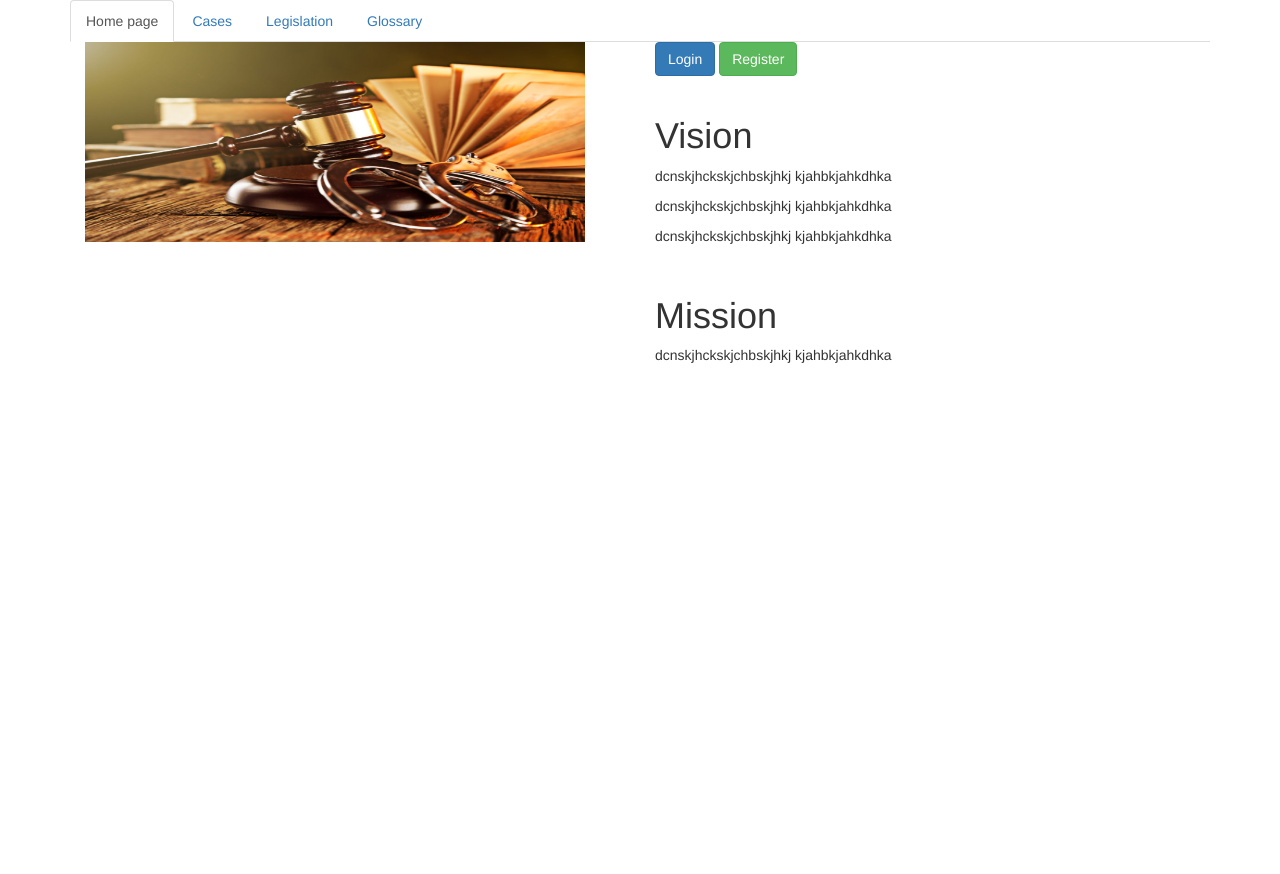
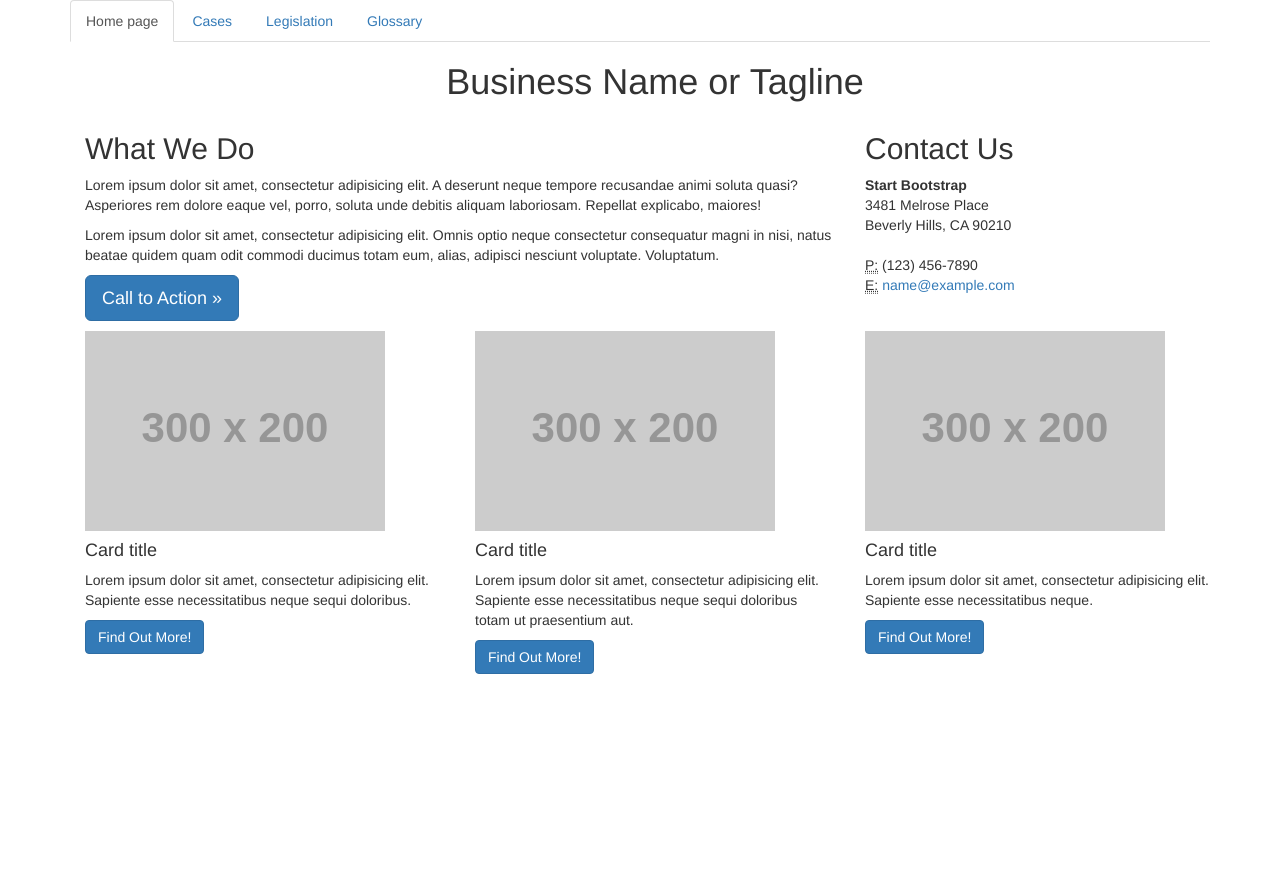
Before and after one commit to felerminoali/miniam, a PHP site: page /miriam_project/ in a window 1280 px wide. Before the commit the page ends 363 px from the top, so only its background shows below. Run offline with PHP 8.4, Linux system fonts and the light colour scheme; grey boxes labelled with a size stand in for pictures from a placeholder-image service; data that the repository does not hold is empty; some libraries are stand-ins or nearby versions.

Commit message:
23-12-2018

```diff
--- a/pages/index.php
+++ b/pages/index.php
@@ -19,30 +19,111 @@ require_once('_header.php');
         <div class="tab-content">
             <div id="home" class="tab-pane fade in active">
 
-                <div class="row">
-                    <div class="col-md-12">
-                        <div class="col-md-6">
-                            <img src="../homepage.jpg" alt="home-pic" width="500px" height="200px">
-                        </div>
-                        <div class="col-md-6">
+<!--                <div class="row">-->
+<!--                    <div class="col-md-12">-->
+<!--                        <div class="col-md-6">-->
+<!--                            <img src="../homepage.jpg" alt="home-pic" width="500px" height="200px">-->
+<!--                        </div>-->
+<!--                        <div class="col-md-6">-->
+<!---->
+<!--                            <a href="/?page=login" class="btn btn-primary">Login</a>-->
+<!--                            <a href="/?page=register" class="btn btn-success">Register</a>-->
+<!--                            </br>-->
+<!--                            </br>-->
+<!--                            <h1>Vision</h1>-->
+<!--                            <p>dcnskjhckskjchbskjhkj kjahbkjahkdhka </p>-->
+<!--                            <p>dcnskjhckskjchbskjhkj kjahbkjahkdhka </p>-->
+<!--                            <p>dcnskjhckskjchbskjhkj kjahbkjahkdhka </p>-->
+<!--                            </br>-->
+<!---->
+<!--                            <h1>Mission</h1>-->
+<!--                            <p>dcnskjhckskjchbskjhkj kjahbkjahkdhka </p>-->
+<!--                            </br>-->
+<!--                        </div>-->
+<!--                    </div>-->
+<!--                </div>-->
 
-                            <a href="/?page=login" class="btn btn-primary">Login</a>
-                            <a href="/?page=register" class="btn btn-success">Register</a>
-                            </br>
-                            </br>
-                            <h1>Vision</h1>
-                            <p>dcnskjhckskjchbskjhkj kjahbkjahkdhka </p>
-                            <p>dcnskjhckskjchbskjhkj kjahbkjahkdhka </p>
-                            <p>dcnskjhckskjchbskjhkj kjahbkjahkdhka </p>
-                            </br>
-
-                            <h1>Mission</h1>
-                            <p>dcnskjhckskjchbskjhkj kjahbkjahkdhka </p>
-                            </br>
+                <!-- Header with Background Image -->
+                <header class="business-header">
+                    <div class="container">
+                        <div class="row">
+                            <div class="col-lg-12">
+                                <h1 class="display-3 text-center text-white mt-4">Business Name or Tagline</h1>
+                            </div>
                         </div>
                     </div>
-                </div>
+                </header>
 
+                <!-- Page Content -->
+                <div class="container">
+
+                    <div class="row">
+                        <div class="col-sm-8">
+                            <h2 class="mt-4">What We Do</h2>
+                            <p>Lorem ipsum dolor sit amet, consectetur adipisicing elit. A deserunt neque tempore recusandae animi soluta quasi? Asperiores rem dolore eaque vel, porro, soluta unde debitis aliquam laboriosam. Repellat explicabo, maiores!</p>
+                            <p>Lorem ipsum dolor sit amet, consectetur adipisicing elit. Omnis optio neque consectetur consequatur magni in nisi, natus beatae quidem quam odit commodi ducimus totam eum, alias, adipisci nesciunt voluptate. Voluptatum.</p>
+                            <p>
+                                <a class="btn btn-primary btn-lg" href="#">Call to Action &raquo;</a>
+                            </p>
+                        </div>
+                        <div class="col-sm-4">
+                            <h2 class="mt-4">Contact Us</h2>
+                            <address>
+                                <strong>Start Bootstrap</strong>
+                                <br>3481 Melrose Place
+                                <br>Beverly Hills, CA 90210
+                                <br>
+                            </address>
+                            <address>
+                                <abbr title="Phone">P:</abbr>
+                                (123) 456-7890
+                                <br>
+                                <abbr title="Email">E:</abbr>
+                                <a href="mailto:#">name@example.com</a>
+                            </address>
+                        </div>
+                    </div>
+                    <!-- /.row -->
+
+                    <div class="row">
+                        <div class="col-sm-4 my-4">
+                            <div class="card">
+                                <img class="card-img-top" src="http://placehold.it/300x200" alt="">
+                                <div class="card-body">
+                                    <h4 class="card-title">Card title</h4>
+                                    <p class="card-text">Lorem ipsum dolor sit amet, consectetur adipisicing elit. Sapiente esse necessitatibus neque sequi doloribus.</p>
+                                </div>
+                                <div class="card-footer">
+                                    <a href="#" class="btn btn-primary">Find Out More!</a>
+                                </div>
+                            </div>
+                        </div>
+                        <div class="col-sm-4 my-4">
+                            <div class="card">
+                                <img class="card-img-top" src="http://placehold.it/300x200" alt="">
+                                <div class="card-body">
+                                    <h4 class="card-title">Card title</h4>
+                                    <p class="card-text">Lorem ipsum dolor sit amet, consectetur adipisicing elit. Sapiente esse necessitatibus neque sequi doloribus totam ut praesentium aut.</p>
+                                </div>
+                                <div class="card-footer">
+                                    <a href="#" class="btn btn-primary">Find Out More!</a>
+                                </div>
+                            </div>
+                        </div>
+                        <div class="col-sm-4 my-4">
+                            <div class="card">
+                                <img class="card-img-top" src="http://placehold.it/300x200" alt="">
+                                <div class="card-body">
+                                    <h4 class="card-title">Card title</h4>
+                                    <p class="card-text">Lorem ipsum dolor sit amet, consectetur adipisicing elit. Sapiente esse necessitatibus neque.</p>
+                                </div>
+                                <div class="card-footer">
+                                    <a href="#" class="btn btn-primary">Find Out More!</a>
+                                </div>
+                            </div>
+                        </div>
+
+                    </div>
             </div>
             <div id="cases" class="tab-pane fade">
                 <h1>Cases</h1>
```
